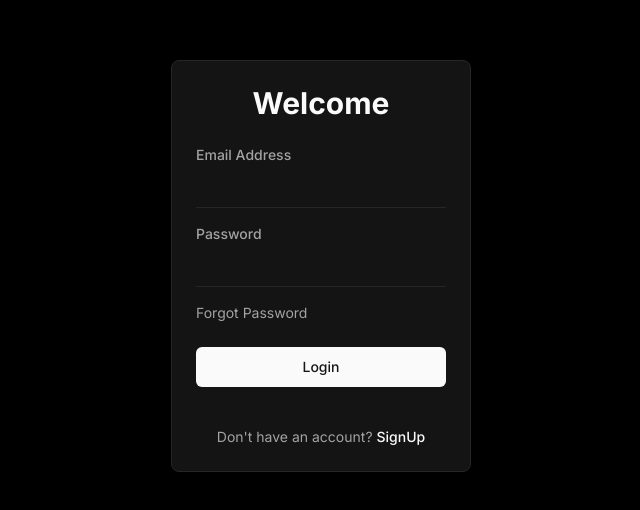
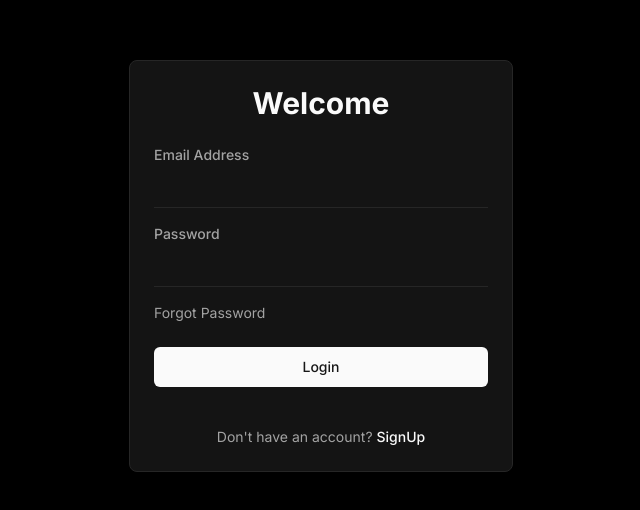
Before and after one commit to SadiqNaizam/mlo-a774-a170, a React (Vite) app: page / in a window 1280 px wide. Shown: the part 134-644 px from the top of the page, without its empty margins (319-959 px from the left). Built offline with nearby package versions, Linux system fonts and the light colour scheme.

Commit message:
Updated code files: FormContainer.tsx

```diff
--- a/src/components/layout/FormContainer.tsx
+++ b/src/components/layout/FormContainer.tsx
@@ -28,7 +28,7 @@ const FormContainer: React.FC<FormContainerProps> = ({ className }) => {
   };
 
   return (
-    <Card className={cn("w-[300px] max-w-full bg-card shadow-lg rounded-lg", className)}>
+    <Card className={cn("w-96 max-w-sm bg-card shadow-lg rounded-lg", className)}>
       <CardHeader>
         <FormHeading />
       </CardHeader>
```
